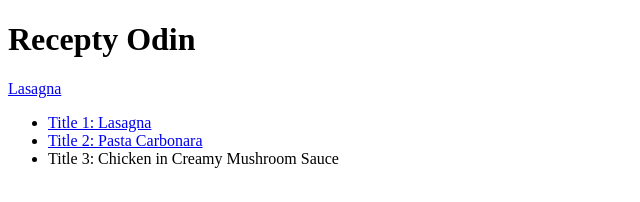
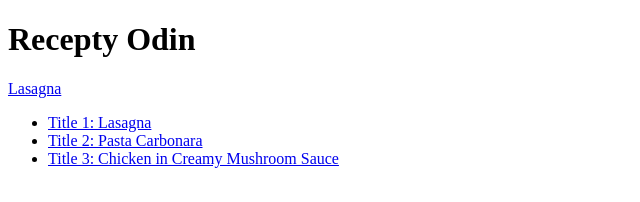
Before and after one commit to kusainovadm/odin-recipes, a plain HTML site: page index.html in a window 1280 px wide. Shown: the whole page, without its empty margins (0-640 px from the left). Drawn offline with Linux system fonts and the light colour scheme.

Commit message:
исправь ошибку: закрывающий тэг поставь в конце названия ссылки

```diff
--- a/index.html
+++ b/index.html
@@ -11,7 +11,7 @@
     <ul>
         <li><a href="recipes/lasagna.html">Title 1: Lasagna</a></li>
         <li><a href="recipes/lasagna.html">Title 2: Pasta Carbonara</a></li>
-        <li><a href="recipes/lasagna.html"></a>Title 3: Chicken in Creamy Mushroom Sauce</li>
+        <li><a href="recipes/lasagna.html">Title 3: Chicken in Creamy Mushroom Sauce</a></li>
     </ul>
 </body>
 </html>
```
